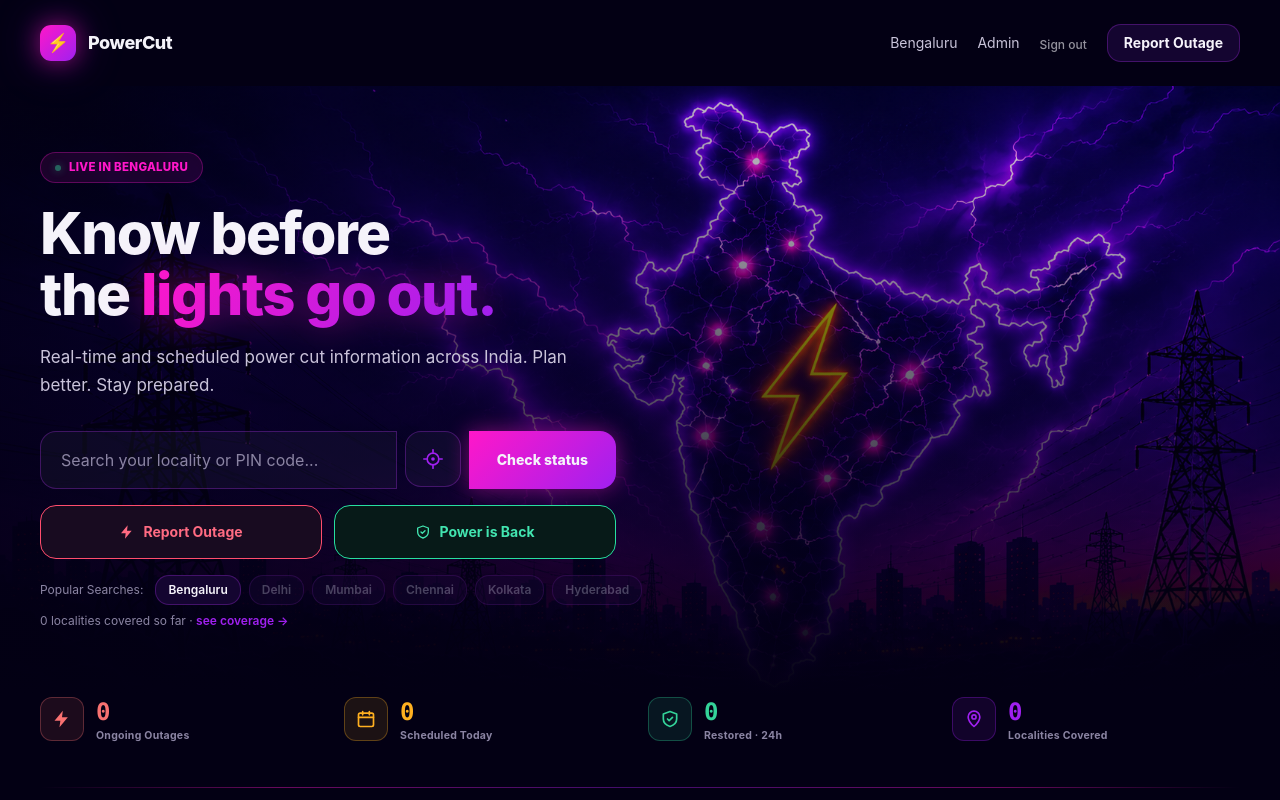
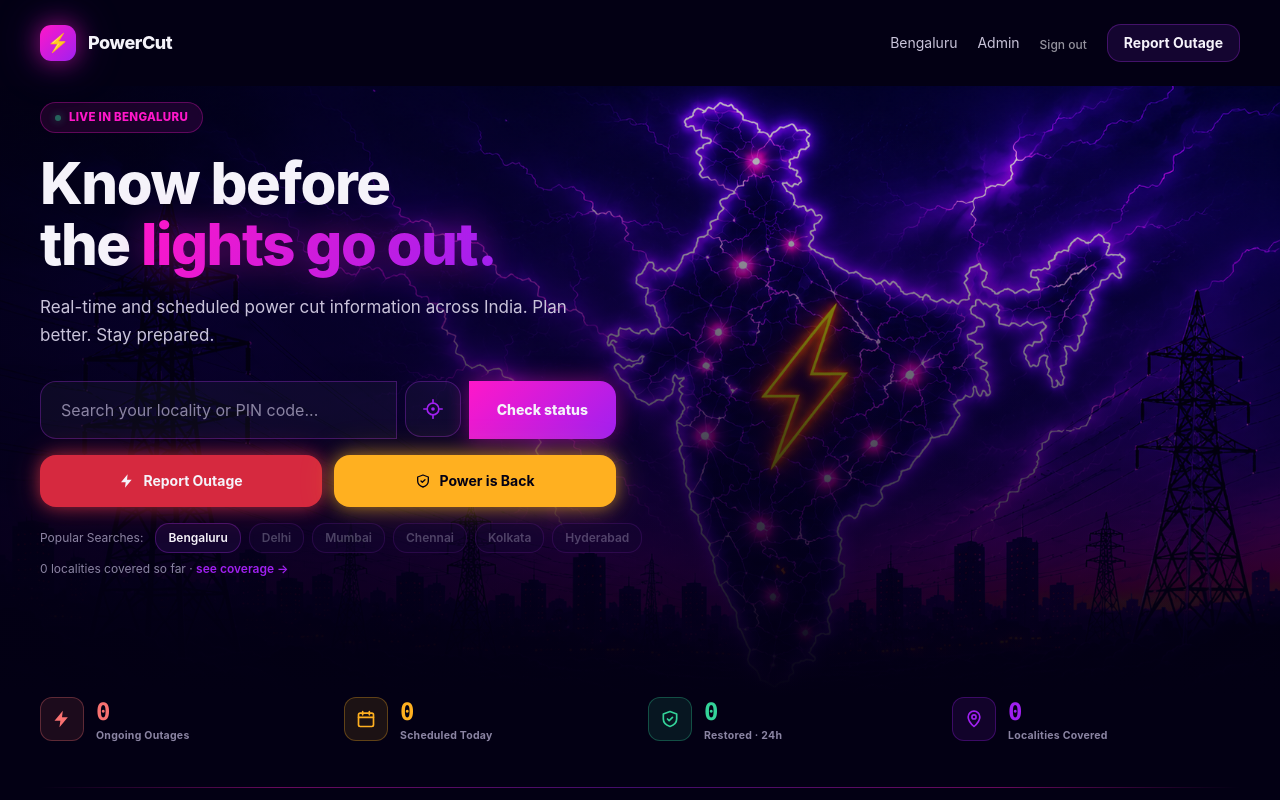
Before and after one commit to lootcafecom/powercut, a Next.js app: page / in a window 1280 px wide. Shown: the top 800 px of the page. Built offline with nearby package versions, Linux system fonts and the light colour scheme; no server answers; the database is empty.

Commit message:
Add files via upload

```diff
--- a/app/globals.css
+++ b/app/globals.css
@@ -83,6 +83,33 @@ body {
   text-shadow: 0 0 16px rgba(255,23,201,0.35), 0 0 32px rgba(160,32,240,0.18);
 }
 
+/* Animated "drawing" outline — an SVG rect traces the button's border
+   from one point around to the other on hover/focus. pathLength="100"
+   makes the dash math work at any button size without measuring the
+   actual rendered perimeter. */
+.trace-btn {
+  position: relative;
+}
+.trace-btn svg.trace-outline {
+  position: absolute;
+  inset: 0;
+  width: 100%;
+  height: 100%;
+  pointer-events: none;
+}
+.trace-btn svg.trace-outline rect {
+  fill: none;
+  stroke-width: 2;
+  stroke-dasharray: 100;
+  stroke-dashoffset: 100;
+  transition: stroke-dashoffset 0.6s ease;
+}
+.trace-btn:hover svg.trace-outline rect,
+.trace-btn:focus-visible svg.trace-outline rect,
+.trace-btn:active svg.trace-outline rect {
+  stroke-dashoffset: 0;
+}
+
 .glow-badge-cta {
   box-shadow: 0 0 22px rgba(255,23,201,0.45);
 }
--- a/app/page.tsx
+++ b/app/page.tsx
@@ -116,7 +116,7 @@ export default async function HomePage({
         <div className="absolute inset-0 bg-gradient-to-t from-bg-deep via-bg-deep/55 to-transparent" />
         <div className="absolute inset-0 bg-gradient-to-r from-bg-deep/75 via-bg-deep/25 to-transparent" />
 
-        <div className="absolute inset-0 flex items-center">
+        <div className="absolute inset-0 flex items-center pb-[8%]">
         <div className="w-full mx-auto max-w-[1280px] px-10">
           <div className="max-w-2xl">
             <div className="inline-flex items-center rounded-full border border-magenta/30 bg-magenta/10 px-3.5 py-1.5 mb-5 text-[11.5px] font-extrabold tracking-wide text-magenta backdrop-blur-sm">
@@ -167,17 +167,29 @@ export default async function HomePage({
             <div className="flex max-w-xl mb-4 flex-col sm:flex-row">
               <Link
                 href="/power-cut/karnataka/bengaluru"
-                className="flex-1 rounded-2xl py-4 font-bold text-sm flex items-center justify-center gap-2 mb-2.5 sm:mb-0 border transition-all hover:brightness-125"
-                style={{ background: "#180B20", borderColor: "#FF4D6D", color: "#FF6B82" }}
+                className="trace-btn flex-1 rounded-2xl py-4 font-bold text-sm flex items-center justify-center gap-2 mb-2.5 sm:mb-0 text-white transition-all"
+                style={{
+                  background: "#D6293F",
+                  boxShadow: "0 0 16px rgba(255,59,74,0.55), 0 0 34px rgba(255,59,74,0.25)",
+                }}
               >
+                <svg className="trace-outline" preserveAspectRatio="none">
+                  <rect x="0" y="0" width="100%" height="100%" rx="16" pathLength="100" stroke="#FFB3BB" />
+                </svg>
                 <LightningIcon className="w-4 h-4" filled />
                 Report Outage
               </Link>
               <Link
                 href="/power-cut/karnataka/bengaluru"
-                className="flex-1 sm:ml-3 rounded-2xl py-4 font-bold text-sm flex items-center justify-center gap-2 border transition-all hover:brightness-125"
-                style={{ background: "#071A18", borderColor: "#27DFA0", color: "#42E5B0" }}
+                className="trace-btn flex-1 sm:ml-3 rounded-2xl py-4 font-bold text-sm flex items-center justify-center gap-2 text-bg-deep transition-all"
+                style={{
+                  background: "#FFB020",
+                  boxShadow: "0 0 16px rgba(255,176,32,0.55), 0 0 34px rgba(255,176,32,0.3)",
+                }}
               >
+                <svg className="trace-outline" preserveAspectRatio="none">
+                  <rect x="0" y="0" width="100%" height="100%" rx="16" pathLength="100" stroke="#FFF3D6" />
+                </svg>
                 <ShieldIcon className="w-4 h-4" />
                 Power is Back
               </Link>
--- a/components/hero/use-location-button.tsx
+++ b/components/hero/use-location-button.tsx
@@ -81,10 +81,13 @@ export function UseLocationButton({ localities }: { localities: LocalityCoord[]
         </span>
       </button>
       {status === "error" && (
-        <p className="absolute top-full left-0 mt-1 text-xs text-pink whitespace-nowrap">Location access denied.</p>
+        <p className="absolute bottom-full left-0 mb-2 z-10 text-xs text-pink whitespace-nowrap bg-bg-deep/95 px-2 py-1 rounded-md border border-pink/30">
+          Location access denied.
+        </p>
       )}
       {status === "outside" && (
-        <p className="absolute top-full left-0 mt-1 text-xs text-pink whitespace-nowrap">Outside our covered areas — Bengaluru only, so far.</p>
+        <p className="absolute bottom-full left-0 mb-2 z-10 text-xs text-pink whitespace-nowrap bg-bg-deep/95 px-2 py-1 rounded-md border border-pink/30">
+          Outside our covered areas — Bengaluru only, so far.</p>
       )}
     </div>
   );
--- a/components/map/interactive-map.tsx
+++ b/components/map/interactive-map.tsx
@@ -2,38 +2,43 @@
 
 import { MapContainer, TileLayer, Marker, Popup, Circle, GeoJSON } from "react-leaflet";
 import L from "leaflet";
-import { Fragment, useEffect, useState } from "react";
+import { Fragment } from "react";
 import "leaflet/dist/leaflet.css";
 
-// Simplified India country boundary (CC-BY 4.0, geoBoundaries project) —
-// small enough to fetch client-side, unlike the ~10MB detailed versions.
-const INDIA_OUTLINE_URL =
-  "https://raw.githubusercontent.com/wmgeolab/geoBoundaries/main/releaseData/gbOpen/IND/ADM0/geoBoundaries-IND-ADM0_simplified.geojson";
+// Simplified India outline, embedded directly (no runtime fetch).
+// This is deliberately NOT survey-precision — it's a recognizable
+// approximation for a decorative glow effect. An earlier version tried
+// fetching a real boundary file from geoBoundaries at runtime, but that
+// project has an open, acknowledged bug specifically affecting India's
+// country-level data (github.com/wmgeolab/geoBoundaries issue #4265),
+// plus any runtime fetch depends on an external host's uptime/CORS
+// behavior we can't guarantee. Embedding avoids both problems entirely.
+// For survey-accurate borders, provide a specific GeoJSON file to bundle.
+const INDIA_OUTLINE: GeoJSON.Feature = {
+  type: "Feature",
+  properties: {},
+  geometry: {
+    type: "Polygon",
+    coordinates: [
+      [
+        [77.0, 35.5], [78.5, 34.0], [80.0, 31.0], [81.5, 30.2], [88.0, 27.5],
+        [92.0, 26.8], [97.3, 28.5], [96.5, 26.0], [95.0, 24.0], [93.5, 22.5],
+        [92.0, 22.0], [90.5, 22.8], [88.9, 22.0], [88.5, 21.5], [86.9, 20.5],
+        [86.5, 19.5], [84.0, 17.5], [82.2, 16.5], [80.3, 13.8], [80.0, 13.0],
+        [79.3, 10.3], [78.2, 8.9], [77.5, 8.1], [76.6, 8.3], [76.0, 10.0],
+        [75.4, 11.8], [74.5, 12.8], [74.5, 14.5], [73.5, 15.8], [73.0, 17.0],
+        [72.8, 19.1], [70.5, 20.9], [69.0, 22.4], [69.6, 23.6], [71.0, 24.3],
+        [70.2, 27.9], [71.5, 29.9], [73.5, 30.9], [74.4, 32.3], [75.5, 32.8],
+        [77.0, 35.5],
+      ],
+    ],
+  },
+};
 
 function IndiaOutline() {
-  const [geoData, setGeoData] = useState<GeoJSON.GeoJsonObject | null>(null);
-
-  useEffect(() => {
-    let cancelled = false;
-    fetch(INDIA_OUTLINE_URL)
-      .then((res) => res.json())
-      .then((data) => {
-        if (!cancelled) setGeoData(data);
-      })
-      .catch(() => {
-        // Outline is decorative — if it fails to load (offline, source
-        // moved), the map still works fine without it.
-      });
-    return () => {
-      cancelled = true;
-    };
-  }, []);
-
-  if (!geoData) return null;
-
   return (
     <GeoJSON
-      data={geoData}
+      data={INDIA_OUTLINE}
       style={{
         color: "#FF17C9",
         weight: 2,
```
